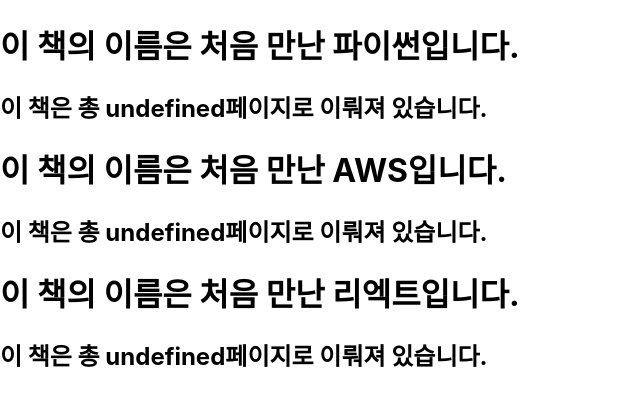
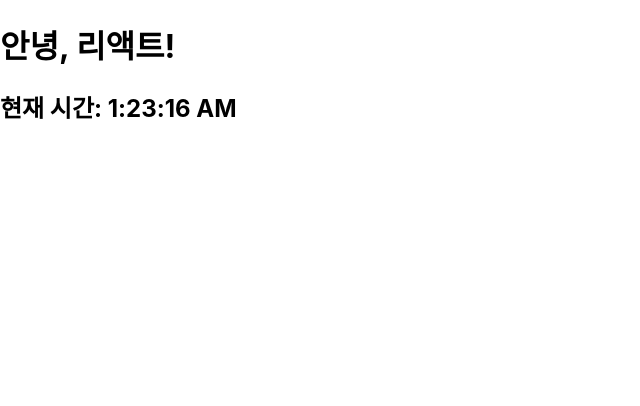
Before and after one commit to Yudain22/react_study, a React (Create React App) app in the folder my-app/: page / in a window 1280 px wide. Shown: the top 406 px of the page, without its empty margins (0-640 px from the left). Built offline with nearby package versions, Linux system fonts and the light colour scheme.

Commit message:
clock 예시

```diff
--- /dev/null
+++ b/my-app/src/04.엘리먼트 렌더링/Clock.jsx
@@ -0,0 +1,12 @@
+import React from "react";
+
+function Clock(props) {
+    return (
+        <div>
+            <h1>안녕, 리액트!</h1>
+            <h2>현재 시간: {new Date().toLocaleTimeString()}</h2>
+        </div>
+    );
+}
+
+export default Clock;
--- a/my-app/src/index.js
+++ b/my-app/src/index.js
@@ -5,14 +5,19 @@ import App from './App';
 import reportWebVitals from './reportWebVitals';
 
 import Library from './03.JSX소개/Library';
+import Clock from './04.엘리먼트 렌더링/Clock';
 
 const root = ReactDOM.createRoot(document.getElementById('root'));
-root.render(
-  <React.StrictMode>
-    {/* <App /> */}
-    <Library/>
-  </React.StrictMode>
-);
+setInterval(()=> {
+  root.render(
+    <React.StrictMode>
+      {/* <App /> */}
+      {/* <Library/> */}
+      <Clock/>
+    </React.StrictMode>
+  );
+},1000);
+
 
 // If you want to start measuring performance in your app, pass a function
 // to log results (for example: reportWebVitals(console.log))
```
